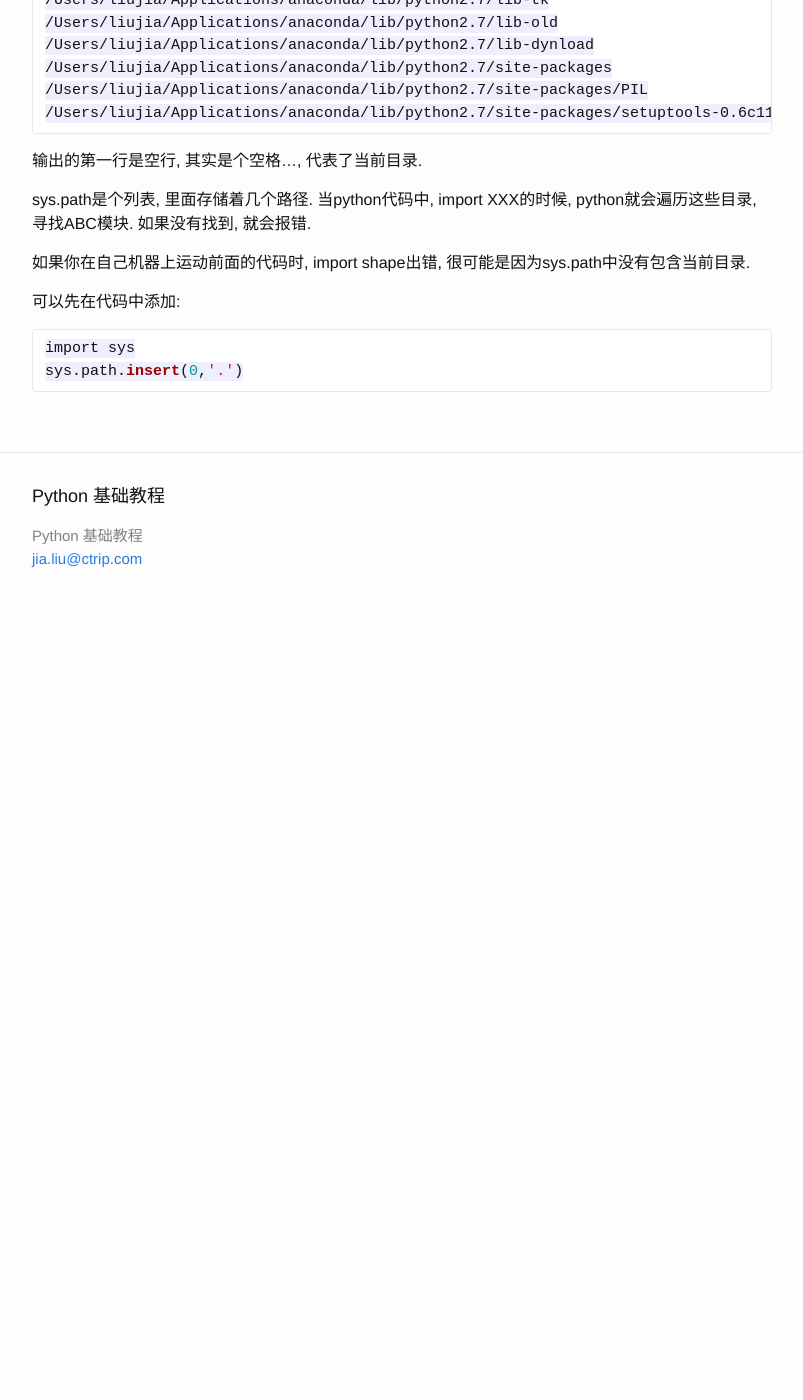
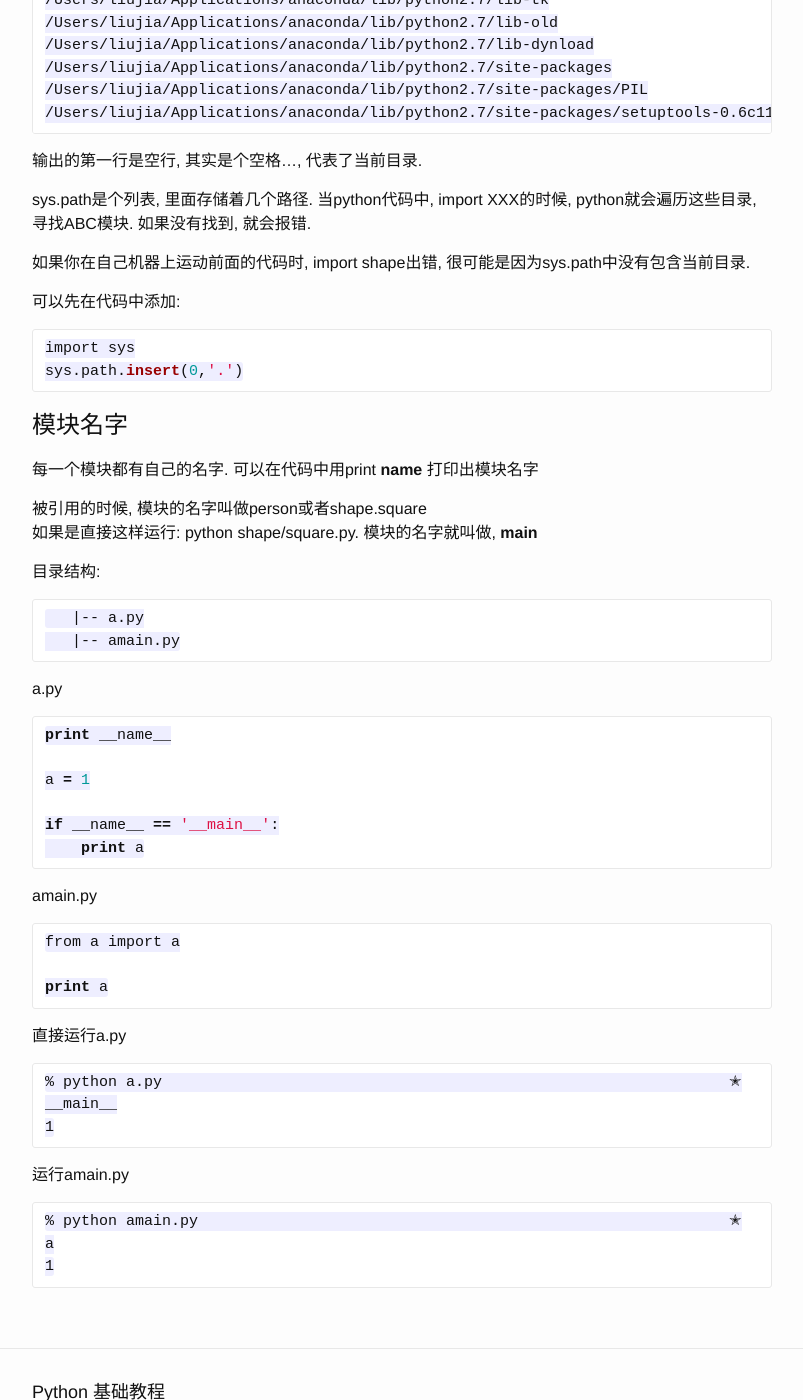
Before and after one commit to childe/learn-python, a Jekyll site: the page built from _posts/2015-01-03-module.md, in a window 1280 px wide and 1400 px high, scrolled down 2175 px. Shown: the whole window, without its empty margins (238-1041 px from the left). Built offline with Jekyll 4.4.1, drawn with Linux system fonts in a browser that asks for light colours; Markdown is read by kramdown in place of the engine named in the settings; before the commit the page ends 2805 px from its top, so only the background shows below that.

Commit message:
test module name

````diff
--- a/_posts/2015-01-03-module.md
+++ b/_posts/2015-01-03-module.md
@@ -121,3 +121,53 @@ sys.path是个列表, 里面存储着几个路径. 当python代码中, import XX
 import sys
 sys.path.insert(0,'.')
 ```
+
+# 模块名字
+
+每一个模块都有自己的名字.
+可以在代码中用print __name__ 打印出模块名字
+
+被引用的时候, 模块的名字叫做person或者shape.square
+如果是直接这样运行: python shape/square.py. 模块的名字就叫做, __main__
+
+目录结构:
+
+```
+   |-- a.py
+   |-- amain.py
+```
+
+a.py
+
+```py
+print __name__
+
+a = 1
+
+if __name__ == '__main__':
+    print a
+```
+
+amain.py
+
+```py
+from a import a
+
+print a
+```
+
+直接运行a.py
+
+```
+% python a.py                                                               ✭
+__main__
+1
+```
+
+运行amain.py
+
+```
+% python amain.py                                                           ✭
+a
+1
+```
````
